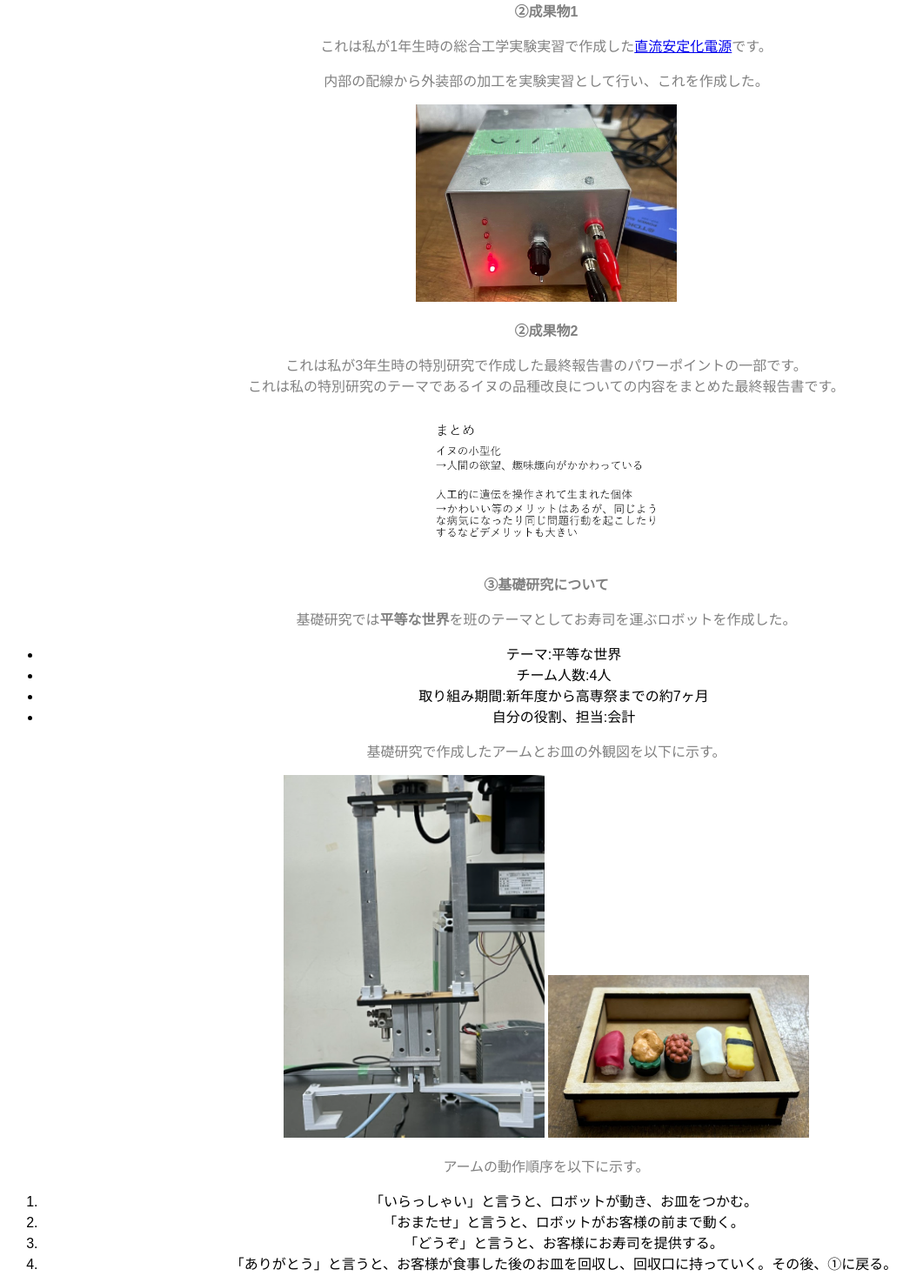
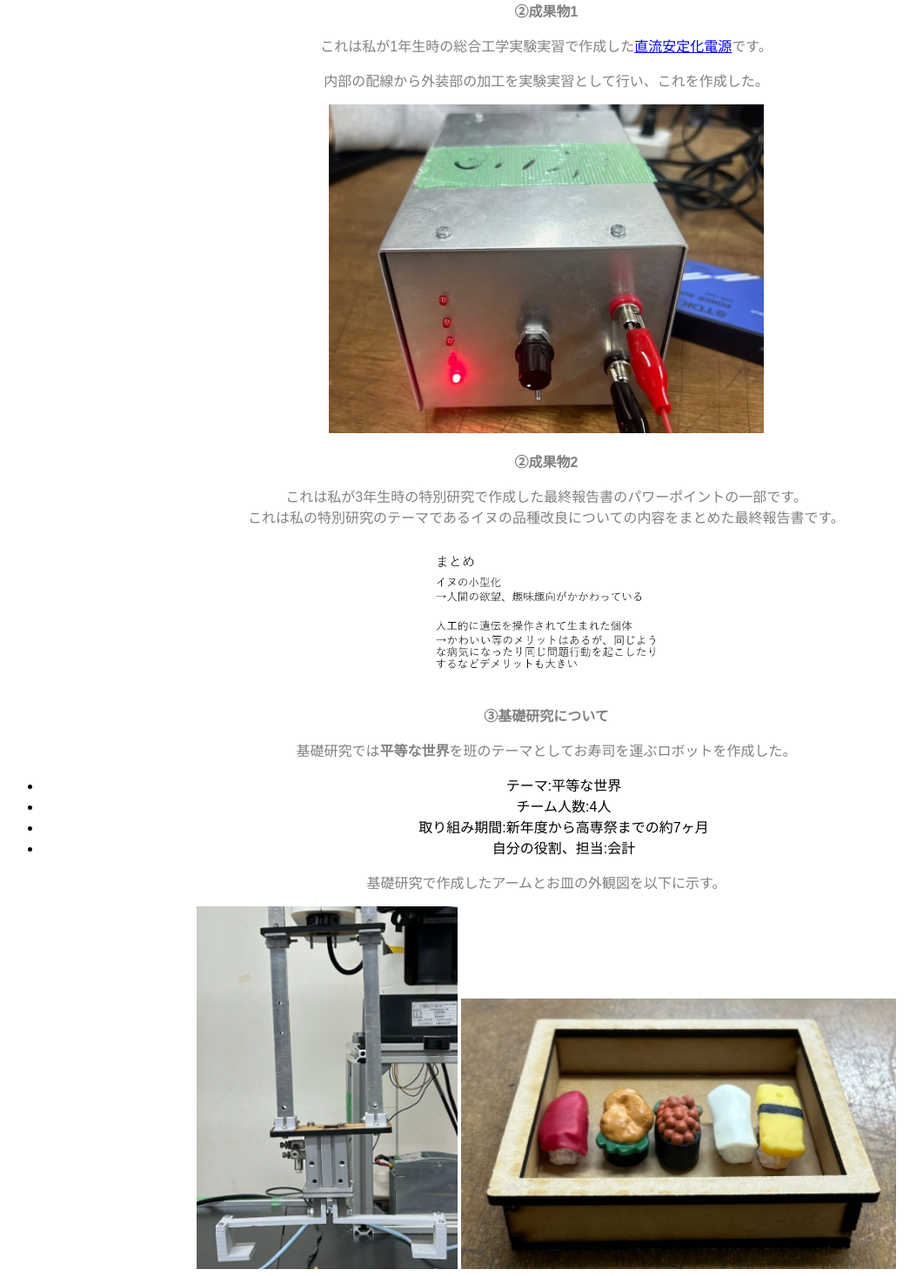
Before and after one commit to sora171125/my-Portfolio, a plain HTML site: page index.html in a window 1280 px wide. Shown: the part 100-1567 px from the top of the page at 87% size, without its empty margins (12-1073 px from the left). Drawn offline with Linux system fonts and the light colour scheme.

Commit message:
Update index.html

```diff
--- a/index.html
+++ b/index.html
@@ -29,7 +29,7 @@
 
     <p>内部の配線から外装部の加工を実験実習として行い、これを作成した。</p>
 
-    <img src="https://github.com/sora171125/my-Portfolio/blob/main/LINE_ALBUM_20240813_240925_1.jpg?raw=true" alt="電源" width="300">
+    <img src="https://github.com/sora171125/my-Portfolio/blob/main/LINE_ALBUM_20240813_240925_1.jpg?raw=true" alt="電源" width="500">
 
     <p><strong>②成果物2</strong></p>
 
@@ -51,7 +51,7 @@
     <p>基礎研究で作成したアームとお皿の外観図を以下に示す。</p>
     <img src="https://github.com/sora171125/my-Portfolio/blob/main/%E3%82%A2%E3%83%BC%E3%83%A0.png?raw=true" alt="アーム" width="300">
 
-     <img src="https://github.com/sora171125/my-Portfolio/blob/main/%E3%81%8A%E7%9A%BF.png?raw=true" alt="お皿" width="300">
+     <img src="https://github.com/sora171125/my-Portfolio/blob/main/%E3%81%8A%E7%9A%BF.png?raw=true" alt="お皿" width="500">
 
 
      <p>アームの動作順序を以下に示す。</p>
```
